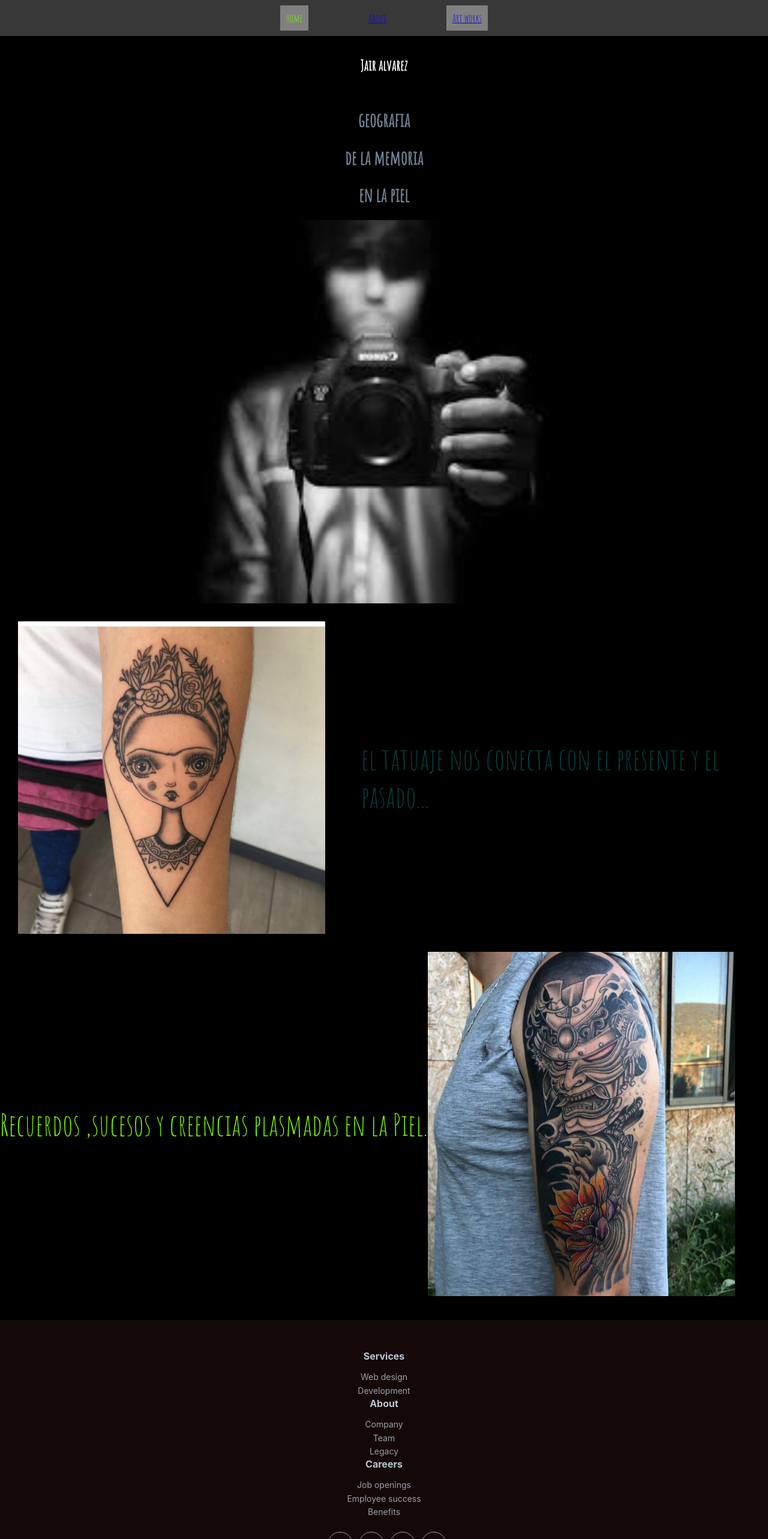
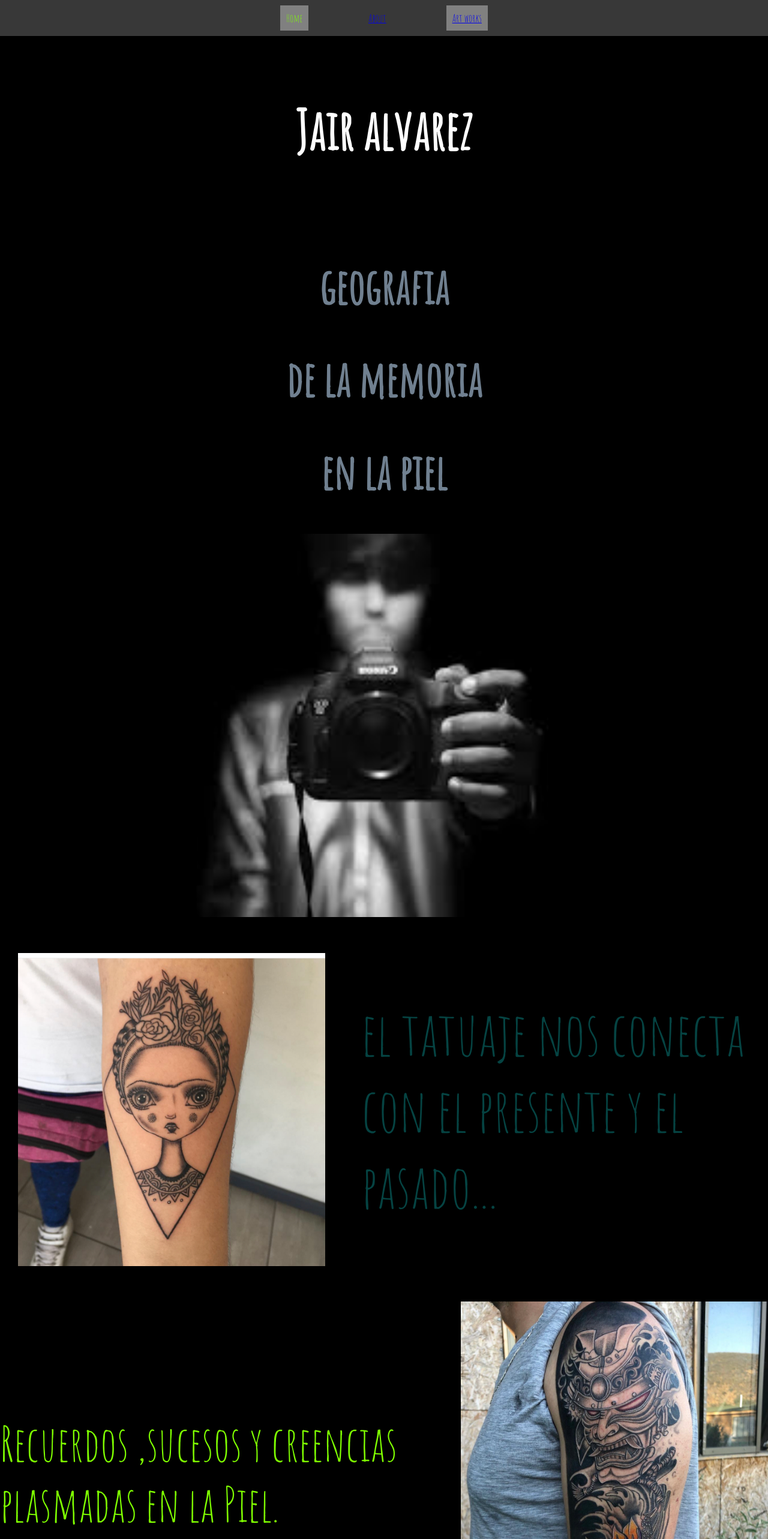
Before and after one commit to nicowavedev/tattoo_landingpage, a React (Create React App) app: page / in a window 1280 px wide. Shown: the top 2566 px of the page at 60% size. Built offline with nearby package versions, Linux system fonts and the light colour scheme.

Commit message:
some changes in font sizes

```diff
--- a/src/components/Body.jsx
+++ b/src/components/Body.jsx
@@ -25,10 +25,11 @@ const styles = {
     justifyContent: "flex start",
     alignItems: "center",
     color: "orange",
+    fontSize: "50px",
   },
   textonumero1: {
     border: "30px solid black",
-    fontSize: "50px",
+    fontSize: "100px",
     regular: "400px",
     color: "#054342",
     fontFamily: "Amatic SC, cursive",
@@ -38,7 +39,7 @@ const styles = {
     alignItems: "center",
   },
   containernumero2: {
-    fontSize: "50px",
+    fontSize: "80px",
     display: "flex",
     justifyContent: "flex start",
     alignItems: "center",
@@ -50,7 +51,7 @@ const styles = {
     justifyContent: "flex start, ",
     border: "20px solid black",
     alignItems: "center",
-    fontSize: "15px",
+    fontSize: "100px",
     color: "orange",
   },
   backgroundimage: {
--- a/src/components/Footer/Footer.css
+++ b/src/components/Footer/Footer.css
@@ -7,6 +7,9 @@
   background-color: #140808;
   color: #bbc5d0;
   text-align: center;
+  display: flex;
+  flex-direction: row;
+  justify-content: center;
 }
 
 .footer-clean h3 {
--- a/src/components/Header.jsx
+++ b/src/components/Header.jsx
@@ -10,7 +10,7 @@ const styles = {
   },
   name: {
     textAlign: "center",
-    fontSize: "24px",
+    fontSize: "90px",
     fontFamily: "Amatic SC",
   },
   textoheader: {
@@ -18,6 +18,7 @@ const styles = {
     color: "#708090",
     backgroundColor: "black",
     fontFamily: "Amatic SC",
+    fontSize: "40px",
   },
 
   // textoheader: {
```
